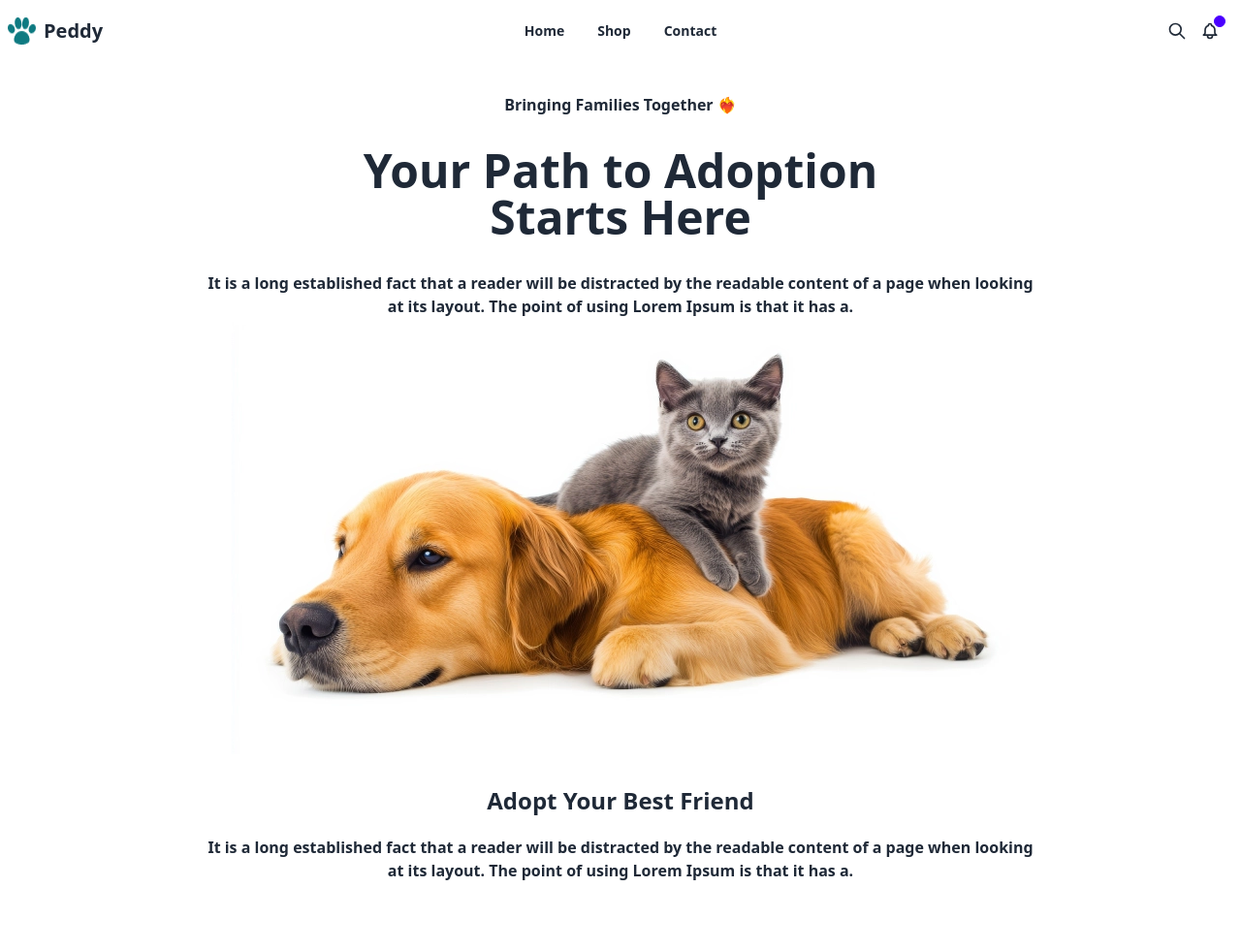
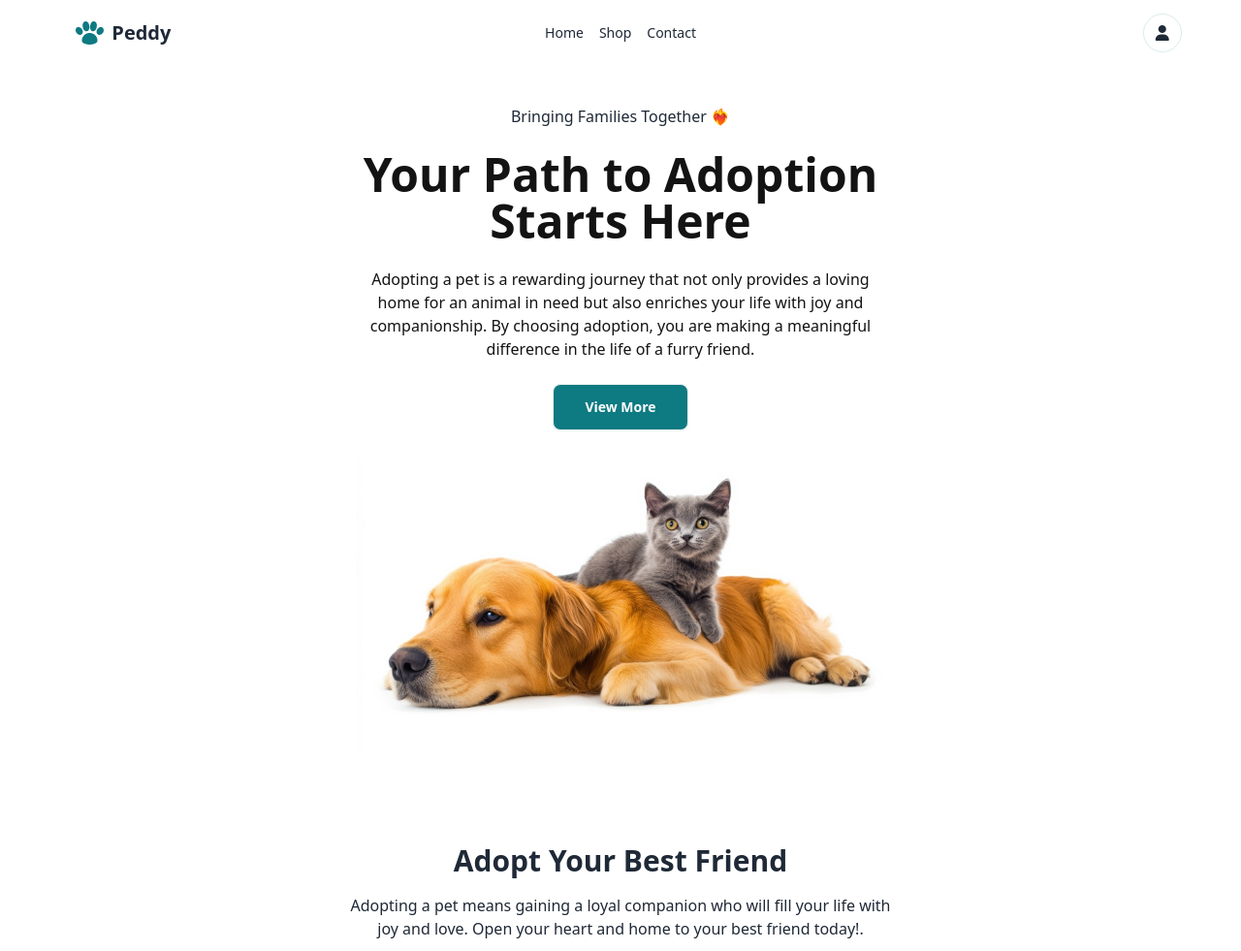
Before and after one commit to wasifaislam88/Peddy-website, a plain HTML site: page index.html in a window 1280 px wide. Shown: the whole page at 97% size. Before the commit the page ends 910 px from the top, so only its background shows below. Drawn offline with nearby package versions, Linux system fonts and the light colour scheme.

Commit message:
added a third commit

```diff
--- a/index.html
+++ b/index.html
@@ -3,32 +3,42 @@
 <head>
     <meta charset="UTF-8">
     <meta name="viewport" content="width=device-width, initial-scale=1.0">
-    <title>Peddy website</title>
-    <link href="https://cdn.jsdelivr.net/npm/daisyui@4.10.1/dist/full.min.css" rel="stylesheet" type="text/css" />
+    <title>Peddy Website</title>
+    <link rel="stylesheet" href="style.css">
+    <!-- daisyUi and tailwind-css -->
+    <link href="https://cdn.jsdelivr.net/npm/daisyui@4.12.12/dist/full.min.css" rel="stylesheet" type="text/css" />
     <script src="https://cdn.tailwindcss.com"></script>
+    <!-- font awsome -->
+    <link rel="stylesheet" href="https://cdnjs.cloudflare.com/ajax/libs/font-awesome/6.6.0/css/all.min.css" integrity="sha512-Kc323vGBEqzTmouAECnVceyQqyqdsSiqLQISBL29aUW4U/M7pSPA/gEUZQqv1cwx4OnYxTxve5UMg5GT6L4JJg==" crossorigin="anonymous" referrerpolicy="no-referrer" />
 </head>
+<style>
+    #spinner{
+      display:none ;
+      width: 40px;
+      height: 40px;
+      margin: 20px auto;
+      border: 4px solid rgba(255, 255, 255, 0.2);
+      border-radius: 50%;
+      border-top-color: #ffffff;
+      animation: spin 1s linear infinite;
+  }
+
+  @keyframes spin {
+      0%{
+          transform: rotate(360deg);
+      }
+      100%{
+          transform: rotate(360deg);
+      }
+  }
+</style>
 <body>
-    <!-- header--- -->
-<header>
+    <header class="w-11/12 mx-auto">
         <nav>
-    <div class="navbar bg-base-100">
+            <div class="navbar">
                 <div class="navbar-start">
                   <div class="dropdown">
-            <div class="flex text-xl font-bold gap-2">
-             <img src="images/logo.webp" alt="">
-             <h1>Peddy</h1>
-            </div>
-
-
-          </div>
-        </div>
-        <div class="navbar-center">
-          <a class="btn btn-ghost ">Home</a>
-          <a class="btn btn-ghost ">Shop</a>
-          <a class="btn btn-ghost ">Contact</a>
-        </div>
-        <div class="navbar-end">
-
+                    <div tabindex="0" role="button" class="btn btn-ghost lg:hidden">
                       <svg
                         xmlns="http://www.w3.org/2000/svg"
                         class="h-5 w-5"
@@ -39,54 +49,61 @@
                           stroke-linecap="round"
                           stroke-linejoin="round"
                           stroke-width="2"
-                d="M21 21l-6-6m2-5a7 7 0 11-14 0 7 7 0 0114 0z" />
+                          d="M4 6h16M4 12h8m-8 6h16" />
                       </svg>
-          </button>
-          <button class="btn btn-ghost btn-circle">
-            <div class="indicator">
-              <svg
-                xmlns="http://www.w3.org/2000/svg"
-                class="h-5 w-5"
-                fill="none"
-                viewBox="0 0 24 24"
-                stroke="currentColor">
-                <path
-                  stroke-linecap="round"
-                  stroke-linejoin="round"
-                  stroke-width="2"
-                  d="M15 17h5l-1.405-1.405A2.032 2.032 0 0118 14.158V11a6.002 6.002 0 00-4-5.659V5a2 2 0 10-4 0v.341C7.67 6.165 6 8.388 6 11v3.159c0 .538-.214 1.055-.595 1.436L4 17h5m6 0v1a3 3 0 11-6 0v-1m6 0H9" />
-              </svg>
-              <span class="badge badge-xs badge-primary indicator-item"></span>
                     </div>
-          </button>
+                    <ul
+                      tabindex="0"
+                      class="menu menu-sm dropdown-content bg-base-100 rounded-box z-[1] mt-3 w-52 p-2 shadow-xl">
+                      <li><a>Home</a></li>
+                      <li><a>Shop</a> </li>
+                      <li><a>Contact</a></li>
+                    </ul>
+                  </div>
+                  <a class="btn btn-ghost text-xl"><img src="./images/logo.webp" alt=""><span class="font-bold text-xl">Peddy</span></a>
+                </div>
+                <div class="navbar-center hidden lg:flex">
+                  <ul class="menu menu-horizontal px-1 items-center">
+                    <li><a>Home</a></li>
+                    <li>Shop</li>
+                    <li><a>Contact</a></li>
+                  </ul>
+                </div>
+                <div class="navbar-end">
+                  <a class="w-10 h-10 rounded-full border border-[#0e798126] flex justify-center items-center"><span><i class="fa-solid fa-user"></i></span></a>
                 </div>
               </div>
         </nav>
-
+        <!-- banner section -->
+         <div class=" p-10">
+            <h1 class=" lg:w-[50%] mx-auto text-center">
+                <span>Bringing Families Together ❤‍🔥</span><br><br>
+                <span class="text-5xl text-center font-semibold text-[#131313]">Your Path to Adoption <br> Starts Here</span><br><br>
+            </h1>
+            <p class="text-[#131313] lg:w-[50%] mx-auto text-center">Adopting a pet is a rewarding journey that not only provides a loving home for an animal in need but also enriches your life with joy and companionship. By choosing adoption, you are making a meaningful difference in the life of a furry friend.</p>
+            <br>
+           <div class="flex justify-center"> <button  id="viewMoreBtn"  class="btn text-[#FFFF] bg-[#0E7A81] px-8 ">View More</button></div>
+           <br>
+           <div class=" lg:w-[50%] mx-auto">
+            <img src="./images/pet.webp" alt="">
+           </div>
+         </div>
+    </header>
+    <br><br>
+    <main class="lg:w-11/12 mx-auto  space-y-4 mb-4 p-2">
       <section>
-    <div>
-        <h3 class="font-semibold text-center mt-8 ">Bringing Families Together ❤️‍🔥</h3>
-        <h1 class="text-5xl font-bold text-center mt-8">Your Path to Adoption <br> Starts Here</h1>
-        <p class="text-center mt-8 font-semibold">It is a long established fact that a reader will be distracted by the readable content of a page when looking <br> at its layout. The point of using Lorem Ipsum is that it has a.</p>
+        <!-- Adopt  Your  Best Friend -->
+         <div id="adoptSection" class="lg:w-[50%] mx-auto text-center space-y-4 adopt-your-best-friend">
+          <h2 class="font-semibold text-3xl">Adopt  Your  Best Friend</h2>
+          <p>Adopting a pet means gaining a loyal companion who will fill your life with joy and love. Open your heart and home to your best friend today!.</p>
          </div>
+      </section>
+      <div id="modal" class="modal hidden">
 
 
-    <div class="flex justify-center w-full h-full">
-        <img src="images/pet.webp" alt="">
-    </div>
-
-    <div>
-        <h1 class="text-2xl font-bold text-center mt-8">Adopt  Your  Best Friend</h1>
-        <p class="text-center mt-5 font-semibold">It is a long established fact that a reader will be distracted by the readable content of a page when looking <br> at its layout. The point of using Lorem Ipsum is that it has a.</p>
-    </div>
-<!-- --------------------------------------- -->
 
 
-</section>
+      <script src="index.js"></script>
 
-
-</header>
-<!--     -->
-    <script src="index.js"></script>
 </body>
 </html>
```
Also changed, not shown: images/tailwind.config.js (added). Lines whose indentation alone changed are shown as unchanged.
